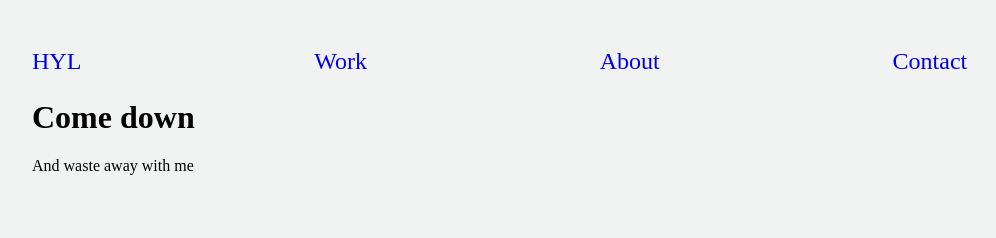
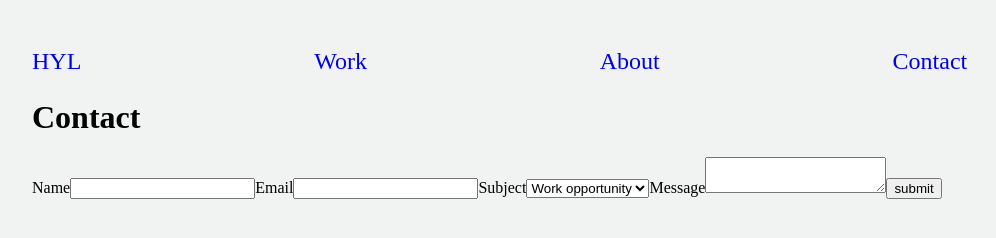
Before and after one commit to hylee-vx/portfolio, a Gatsby site: page /contact in a window 1280 px wide. Shown: the whole page, without its empty margins (24-1020 px from the left). Built offline with nearby package versions, Linux system fonts and the light colour scheme; Gatsby itself is replaced by a stand-in of ours.

Commit message:
Add ProjectOutline, Hyun and ContactForm components to populate pages - separate content from pages into components for easier content management and manipulation - no styling yet

```diff
--- a/gatsby-config.js
+++ b/gatsby-config.js
@@ -4,7 +4,7 @@
 
 module.exports = {
   siteMetadata: {
-    title: "Portfolio",
+    title: "Hyun Young Lee",
   },
   plugins: [
     {
--- /dev/null
+++ b/src/components/ContactForm.js
@@ -0,0 +1,74 @@
+import React, { useState } from 'react';
+
+const ContactForm = () => {
+    const [newContact, setNewContact] = useState({
+        name: '',
+        email: '',
+        subject: '',
+        message: '',
+    });
+
+    const handleInputChange = event => {
+        const { name, value } = event.target;
+        setNewContact({ ...newContact, [name]: value });
+    };
+
+    const handleSubmit = event => {
+        event.preventDefault();
+        alert('Stop spamming me, good grief');
+    };
+
+    return (
+        <form onSubmit={handleSubmit}>
+            <label>
+                Name
+
+            <input
+                type='text'
+                name='name'
+                value={newContact.name}
+                onChange={handleInputChange}
+            />
+            </label>
+            <label>
+                Email
+
+            <input
+                type='email'
+                name='email'
+                value={newContact.email}
+                onChange={handleInputChange}
+            />
+            </label>
+            <label>
+                Subject
+
+            <select
+                name='subject'
+                value={newContact.subject}
+                onChange={handleInputChange}
+            >
+                <option value='work'>Work opportunity</option>
+                <option value='probono'>Pro bono project</option>
+                <option value='hello'>Just saying hello</option>
+            </select>
+            </label>
+            <label>
+                Message
+
+            <textarea
+                type='text'
+                name='message'
+                value={newContact.message}
+                onChange={handleInputChange}
+            />
+            </label>
+            <input
+            type='submit'
+            value='submit'
+            />
+        </form>
+    )
+};
+
+export default ContactForm;
--- a/src/pages/contact.js
+++ b/src/pages/contact.js
@@ -1,12 +1,13 @@
 import React from 'react';
-import Layout from '../components/layout';
+import Layout from '../components/Layout';
+import ContactForm from '../components/ContactForm';
 import '../styles/global.css';
 
 export default function Contact() {
     return (
         <Layout>
-            <h1>Come down</h1>
-            <p>And waste away with me</p>
+            <h1>Contact</h1>
+            <ContactForm />
         </Layout>
     );
 }
```
Also changed, not shown: src/components/Hyun.js (added, +41 -0 lines), src/components/ProjectOutline.js (added, +18 -0 lines), src/pages/about.js (+8 -7 lines), src/pages/work.js (+26 -19 lines).
